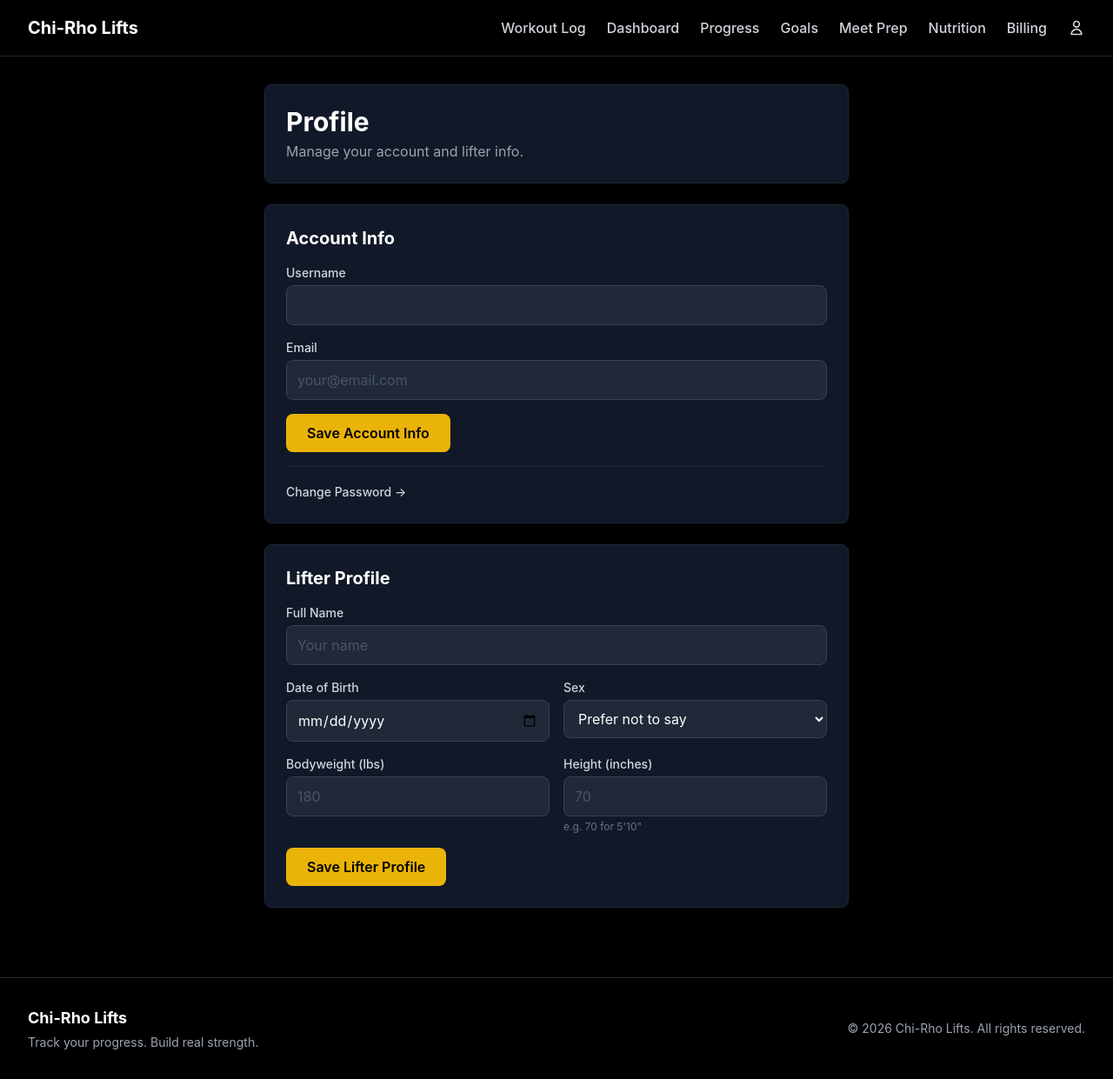
After one commit to OctavioWebDev/Lift-Log, a Node server app: template views/profile.ejs in a window 1280 px wide. The commit adds this page. Shown: the whole page at 87% size. Run offline with Node 20, Linux system fonts and the light colour scheme; the template is opened without the code that fills it, so the values that code supplies are empty; some libraries are stand-ins or nearby versions.

Commit message:
Add a Profile page for account and lifter info
New "Profile" page (linked from the account menu) with two sections:
- Account Info: username and email, editable with the same
  validation/uniqueness rules as signup.
- Lifter Profile: full name, date of birth, sex, bodyweight, and height
  — all optional, for a fuller picture of the lifter beyond just login
  credentials.

Changing username takes effect immediately (including in the header,
without waiting for a page reload) and still works for logging back in.

Requires the accompanying scripts/migrate-add-profile-fields.ts
migration (adds the new nullable columns to users) before deploying.

Co-Authored-By: Claude Sonnet 5 <noreply@anthropic.com>
Claude-Session: https://claude.ai/code/session_01PBu4Zpi2HkmTfg5icS8Xee

```diff
--- a/shared/schema.ts
+++ b/shared/schema.ts
@@ -24,6 +24,12 @@ export const users = sqliteTable("users", {
   stripeCustomerId: text("stripe_customer_id"),
   stripeSubscriptionId: text("stripe_subscription_id"),
   currentPeriodEndsAt: integer("current_period_ends_at", { mode: "timestamp" }),
+  // Lifter profile — all optional, editable from the Profile page.
+  fullName: text("full_name"),
+  dateOfBirth: integer("date_of_birth", { mode: "timestamp" }),
+  sex: text("sex"), // 'male' | 'female' | 'prefer_not_to_say'
+  bodyweight: real("bodyweight"), // lbs
+  heightInches: real("height_inches"),
 });
 
 export const insertUserSchema = createInsertSchema(users).pick({
--- a/views/partials/header.ejs
+++ b/views/partials/header.ejs
@@ -147,6 +147,9 @@
                       </p>
                       <% } %>
                   </div>
+                  <a href="/profile" class="block px-4 py-2 text-sm text-brand-700 hover:bg-gray-800 hover:text-yellow-400">
+                    Profile
+                  </a>
                   <a href="/account/change-password" class="block px-4 py-2 text-sm text-brand-700 hover:bg-gray-800 hover:text-yellow-400">
                     Change Password
                   </a>
@@ -186,6 +189,10 @@
                   <%= user.username %>
                     <% } %>
               </div>
+              <a href="/profile"
+                class="block px-3 py-2 text-brand-700 hover:bg-gray-800 hover:text-yellow-400 rounded-lg font-medium">
+                Profile
+              </a>
               <a href="/account/change-password"
                 class="block px-3 py-2 text-brand-700 hover:bg-gray-800 hover:text-yellow-400 rounded-lg font-medium">
                 Change Password
--- /dev/null
+++ b/views/profile.ejs
@@ -0,0 +1,155 @@
+<%- include('partials/header') %>
+
+<div class="max-w-2xl mx-auto space-y-6">
+  <!-- Page Header -->
+  <div class="bg-gray-900 rounded-lg border border-gray-800 p-6">
+    <h1 class="text-3xl font-bold text-brand-900 mb-1">Profile</h1>
+    <p class="text-brand-600">Manage your account and lifter info.</p>
+  </div>
+
+  <!-- Account Info -->
+  <div class="bg-gray-900 rounded-lg border border-gray-800 p-6">
+    <h2 class="text-xl font-bold text-brand-900 mb-4">Account Info</h2>
+
+    <% if (accountError) { %>
+      <div class="mb-4 p-3 bg-red-950 border border-red-900 rounded-lg text-red-400 text-sm">
+        <%= accountError %>
+      </div>
+    <% } %>
+    <% if (accountSuccess) { %>
+      <div class="mb-4 p-3 bg-green-950 border border-green-900 rounded-lg text-green-400 text-sm">
+        Account info updated.
+      </div>
+    <% } %>
+
+    <form action="/profile/account" method="POST" class="space-y-4">
+      <div>
+        <label for="username" class="block text-sm font-medium text-brand-700 mb-1">Username</label>
+        <input
+          type="text"
+          id="username"
+          name="username"
+          value="<%= profileUser.username %>"
+          required
+          minlength="3"
+          maxlength="30"
+          pattern="[a-zA-Z0-9_-]+"
+          class="w-full bg-gray-800 border border-gray-700 text-white rounded-lg px-3 py-2.5 text-brand-900 focus:outline-none focus:ring-2 focus:ring-yellow-500"
+        >
+      </div>
+
+      <div>
+        <label for="email" class="block text-sm font-medium text-brand-700 mb-1">Email</label>
+        <input
+          type="email"
+          id="email"
+          name="email"
+          value="<%= profileUser.email || '' %>"
+          placeholder="your@email.com"
+          class="w-full bg-gray-800 border border-gray-700 text-white rounded-lg px-3 py-2.5 text-brand-900 placeholder-gray-600 focus:outline-none focus:ring-2 focus:ring-yellow-500"
+        >
+      </div>
+
+      <button type="submit" class="w-full sm:w-auto bg-yellow-500 hover:bg-yellow-600 text-black font-semibold px-6 py-2.5 rounded-lg transition">
+        Save Account Info
+      </button>
+    </form>
+
+    <div class="mt-4 pt-4 border-t border-gray-800">
+      <a href="/account/change-password" class="text-sm font-medium text-brand-700 hover:text-yellow-400 transition">
+        Change Password →
+      </a>
+    </div>
+  </div>
+
+  <!-- Lifter Profile -->
+  <div class="bg-gray-900 rounded-lg border border-gray-800 p-6">
+    <h2 class="text-xl font-bold text-brand-900 mb-4">Lifter Profile</h2>
+
+    <% if (lifterError) { %>
+      <div class="mb-4 p-3 bg-red-950 border border-red-900 rounded-lg text-red-400 text-sm">
+        <%= lifterError %>
+      </div>
+    <% } %>
+    <% if (lifterSuccess) { %>
+      <div class="mb-4 p-3 bg-green-950 border border-green-900 rounded-lg text-green-400 text-sm">
+        Lifter profile updated.
+      </div>
+    <% } %>
+
+    <form action="/profile/lifter-info" method="POST" class="space-y-4">
+      <div>
+        <label for="fullName" class="block text-sm font-medium text-brand-700 mb-1">Full Name</label>
+        <input
+          type="text"
+          id="fullName"
+          name="fullName"
+          value="<%= profileUser.fullName || '' %>"
+          placeholder="Your name"
+          class="w-full bg-gray-800 border border-gray-700 text-white rounded-lg px-3 py-2.5 text-brand-900 placeholder-gray-600 focus:outline-none focus:ring-2 focus:ring-yellow-500"
+        >
+      </div>
+
+      <div class="grid grid-cols-1 sm:grid-cols-2 gap-4">
+        <div>
+          <label for="dateOfBirth" class="block text-sm font-medium text-brand-700 mb-1">Date of Birth</label>
+          <input
+            type="date"
+            id="dateOfBirth"
+            name="dateOfBirth"
+            value="<%= profileUser.dateOfBirth ? new Date(profileUser.dateOfBirth).toISOString().split('T')[0] : '' %>"
+            class="w-full bg-gray-800 border border-gray-700 text-white rounded-lg px-3 py-2.5 text-brand-900 focus:outline-none focus:ring-2 focus:ring-yellow-500"
+          >
+        </div>
+        <div>
+          <label for="sex" class="block text-sm font-medium text-brand-700 mb-1">Sex</label>
+          <select
+            id="sex"
+            name="sex"
+            class="w-full bg-gray-800 border border-gray-700 text-white rounded-lg px-3 py-2.5 text-brand-900 focus:outline-none focus:ring-2 focus:ring-yellow-500"
+          >
+            <option value="" <%= !profileUser.sex ? 'selected' : '' %>>Prefer not to say</option>
+            <option value="male" <%= profileUser.sex === 'male' ? 'selected' : '' %>>Male</option>
+            <option value="female" <%= profileUser.sex === 'female' ? 'selected' : '' %>>Female</option>
+          </select>
+        </div>
+      </div>
+
+      <div class="grid grid-cols-1 sm:grid-cols-2 gap-4">
+        <div>
+          <label for="bodyweight" class="block text-sm font-medium text-brand-700 mb-1">Bodyweight (lbs)</label>
+          <input
+            type="number"
+            id="bodyweight"
+            name="bodyweight"
+            min="1"
+            step="0.1"
+            value="<%= profileUser.bodyweight || '' %>"
+            placeholder="180"
+            class="w-full bg-gray-800 border border-gray-700 text-white rounded-lg px-3 py-2.5 text-brand-900 placeholder-gray-600 focus:outline-none focus:ring-2 focus:ring-yellow-500"
+          >
+        </div>
+        <div>
+          <label for="heightInches" class="block text-sm font-medium text-brand-700 mb-1">Height (inches)</label>
+          <input
+            type="number"
+            id="heightInches"
+            name="heightInches"
+            min="1"
+            step="0.1"
+            value="<%= profileUser.heightInches || '' %>"
+            placeholder="70"
+            class="w-full bg-gray-800 border border-gray-700 text-white rounded-lg px-3 py-2.5 text-brand-900 placeholder-gray-600 focus:outline-none focus:ring-2 focus:ring-yellow-500"
+          >
+          <p class="mt-1 text-xs text-brand-500">e.g. 70 for 5'10"</p>
+        </div>
+      </div>
+
+      <button type="submit" class="w-full sm:w-auto bg-yellow-500 hover:bg-yellow-600 text-black font-semibold px-6 py-2.5 rounded-lg transition">
+        Save Lifter Profile
+      </button>
+    </form>
+  </div>
+</div>
+
+<%- include('partials/footer') %>
```
Also changed, not shown: scripts/migrate-add-profile-fields.ts (added, +53 -0 lines), server/routes.ts (+128 -0 lines), server/storage.ts (+14 -0 lines).
